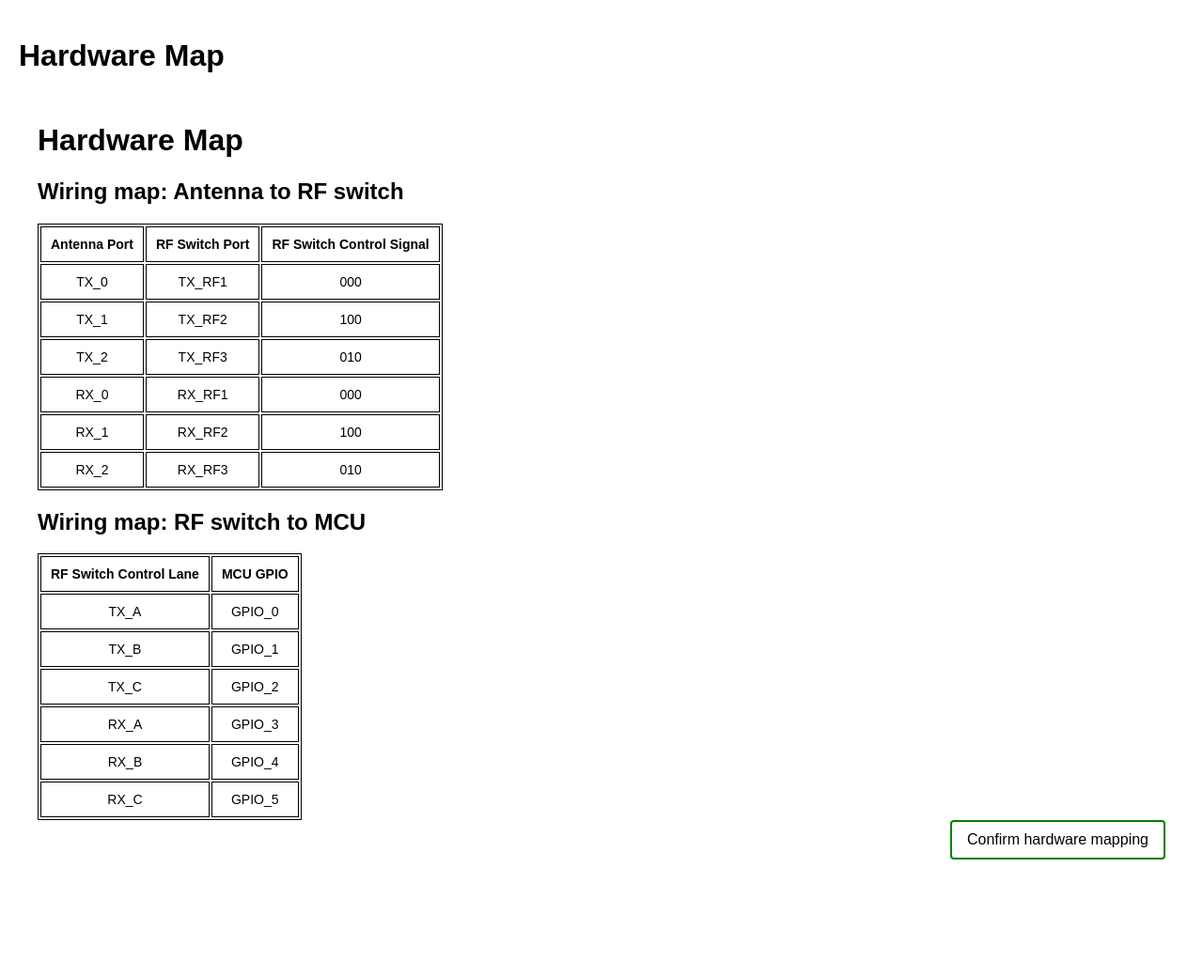
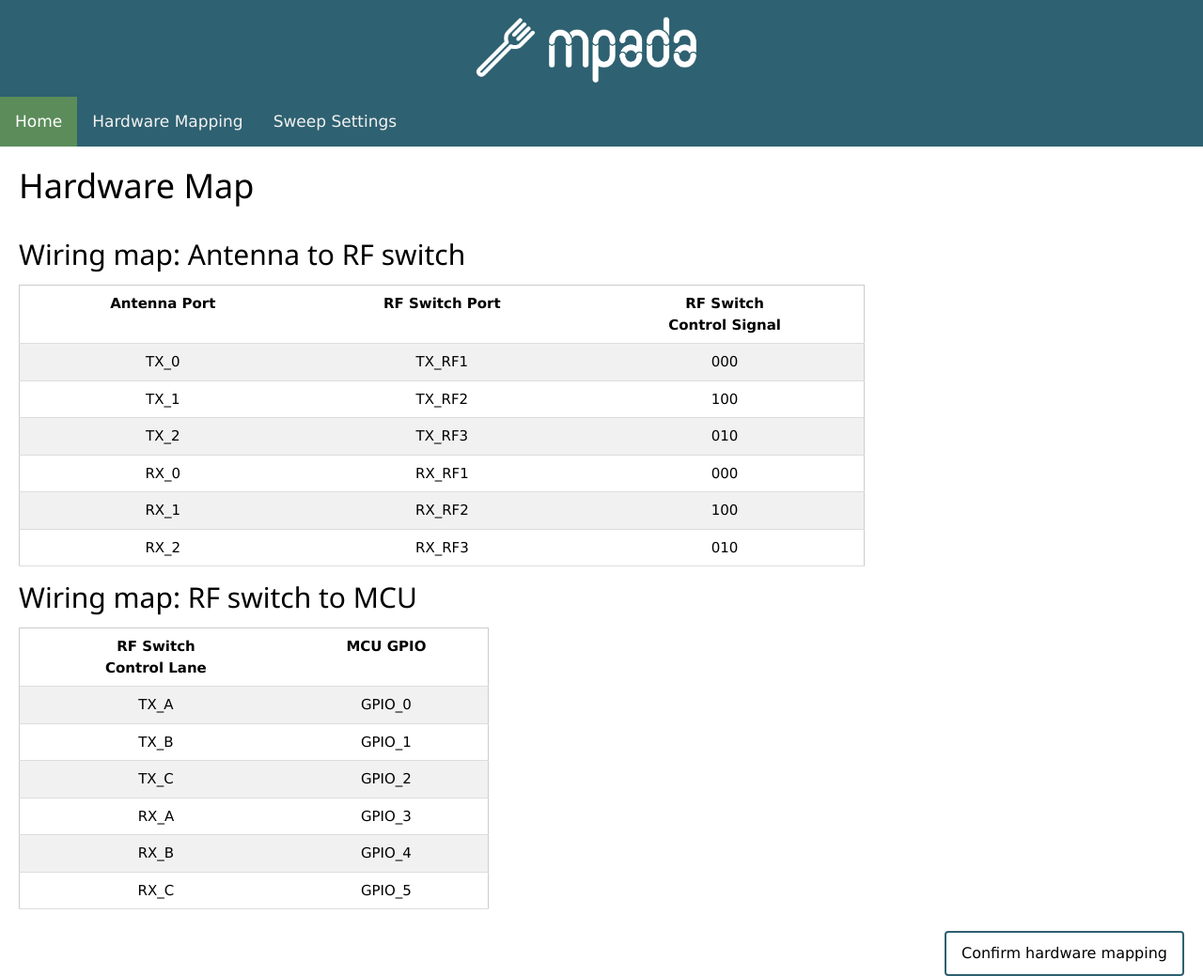
Before and after one commit to YuyiChang/MPADA, a Flask app: page /hw_map in a window 1280 px wide. Shown: the whole page at 94% size. Before the commit the page ends 915 px from the top, so only its background shows below. Run offline with Flask 2, Linux system fonts and the light colour scheme.

Commit message:
add logo, mod table behavior

```diff
--- a/mpada/port_mapping.py
+++ b/mpada/port_mapping.py
@@ -43,17 +43,9 @@ class HwSpec:
         wiring_tx = format_ant(self.ant_num_tx, 'TX', rfs_num_ctl, dict_ant)
         wiring_rx = format_ant(self.ant_num_rx, 'RX', rfs_num_ctl, dict_ant)
 
-        table_str = """
-            <table><thead><tr>
-                <th>Antenna Port</th>
-                <th>RF Switch Port</th>
-                <th>RF Switch Control Signal</th>
-            </tr></thead><tbody>{:}</tbody></table>
-        """
-
         self.dict_ant = dict_ant
 
-        return Markup(table_str.format(wiring_tx + wiring_rx))
+        return Markup(wiring_tx + wiring_rx)
 
     # create wiring table between mcu and rf switches
     def get_wiring_gpio(self, skipped_gpio=()):
@@ -72,16 +64,16 @@ class HwSpec:
                 base_str += "<tr><td>{:}</td><td>{:}</td></tr>".format(name_control_ln, name_gpio)
             dict_gpio[port_type] = gpio_list
 
-        table_str = """
-            <table><thead><tr>
-                <th>RF Switch Control Lane</th>
-                <th>MCU GPIO</th>
-            </tr></thead><tbody>{:}</tbody></table>
-        """
+        # table_str = """
+        #     <table><thead><tr>
+        #         <th>RF Switch Control Lane</th>
+        #         <th>MCU GPIO</th>
+        #     </tr></thead><tbody>{:}</tbody></table>
+        # """
 
         self.dict_gpio = dict_gpio
 
-        return Markup(table_str.format(base_str))
+        return Markup(base_str)
 
     # get GPIO value mapping for each antenna
     def get_ant_gpio_map(self):
--- a/static/css/style.css
+++ b/static/css/style.css
@@ -6,40 +6,64 @@ html {
 body {
     max_width: 1000px;
     margin: 0 auto;
-    padding: 20px;
+    padding: 0px;
+}
+
+.m_contianer {
+    padding: 5px 20px;
+}
+
+.m_div {
+    background-color: #2e6171;
+}
+
+.center {
+    display: block;
+    margin-left: auto;
+    margin-right: auto;
+    width: 50%;
 }
 
 .step {
-    padding: 10px 20px;
-}
-
-table, th, td {
-    border: 1px solid;
-    font-size: 14px;
-    /* border-collapse: collapse; */
-}
-
-th, td {
-    text-align: center;
-    padding: 10px;
-}
-
-tr:hover {
-    background-color: green;
-    color: white;
+    padding: 3px 0px;
 }
 
 .form__submit {
     padding: 10px 16px;
     font-size: 16px;
     background-color: unset;
-    border: 2px solid green;
+    border: 2px solid #2e6171;
     border-radius: 4px;
     cursor: pointer;
     float: right;
 }
 
 .form__submit:hover {
-    background-color: green;
+    background-color: #2e6171;
     color: white
 }
+
+/* =========================== */
+.topnav {
+    background-color: #2e6171;
+    overflow: hidden;
+  }
+
+  .topnav a {
+    float: left;
+    color: #f2f2f2;
+    text-align: center;
+    padding: 14px 16px;
+    text-decoration: none;
+    font-size: 17px;
+  }
+
+  .topnav a:hover {
+    background-color: #ddd;
+    color: black;
+  }
+
+  .topnav a.active {
+    background-color: #5b8c5a;
+    color: white;
+  }
--- a/templates/hw_map.html
+++ b/templates/hw_map.html
@@ -6,15 +6,28 @@
 
 {% block content %}
 <div class="step">
-    <h1>Hardware Map</h1>
     <h2>Wiring map: Antenna to RF switch</h2>
-    {{table_ant}}
+    <table class="w3-table-all w3-hoverable w3-centered" style="max-width:900px">
+        <tr>
+            <th>Antenna Port</th>
+            <th>RF Switch Port</th>
+            <th>RF Switch<br>Control Signal</th>
+        </tr>
+        {{table_ant}}
+    </table>
+
     <h2>Wiring map: RF switch to MCU</h2>
-    {{table_gpio}}
 
+    <table class="w3-table-all w3-hoverable w3-centered" style="max-width:500px">
+        <tr>
+          <th>RF Switch<br> Control Lane</th>
+          <th>MCU GPIO</th>
+        </tr>
+        {{table_gpio}}
+    </table>
+    <br>
     <form method="POST">
         <input class="form__submit" type="submit" value="Confirm hardware mapping"/>
     </form>
-
 </div>
 {% endblock %}
--- a/templates/layout.html
+++ b/templates/layout.html
@@ -2,14 +2,26 @@
 <html>
     <head>
         <title>{% block title %}{% endblock %} - MPADA</title>
-        <link rel="stylesheet" href="{{ url_for('static', filename='css/style.css') }}" />
+        <!-- <link rel="stylesheet" href="{{ url_for('static', filename='css/style.css') }}" /> -->
         <link rel="stylesheet" href="../static/css/style.css" />
+        <link rel="stylesheet" href="https://www.w3schools.com/w3css/4/w3.css">
     </head>
 
     <body>
-        <header>
-            <h1>{% block header %}{% endblock %}</h1>
-        </header>
-        {% block content %}{% endblock %}
+        <div class="m_div">
+            <img src="../static/img/cover.png" alt="MPADA" class="center" style="max-width:300px">
+        </div>
+        <div class="topnav">
+            <a class="active" href="/">Home</a>
+            <a href="/hw_map">Hardware Mapping</a>
+            <a href="/sweep_settings">Sweep Settings</a>
+        </div>
+
+        <div class="m_contianer">
+            <header>
+                <h1>{% block header %}{% endblock %}</h1>
+            </header>
+            {% block content %}{% endblock %}
+        </div>
     </body>
 </html>
```
Also changed, not shown: static/img/cover.png (added), static/img/profile.png (added).
